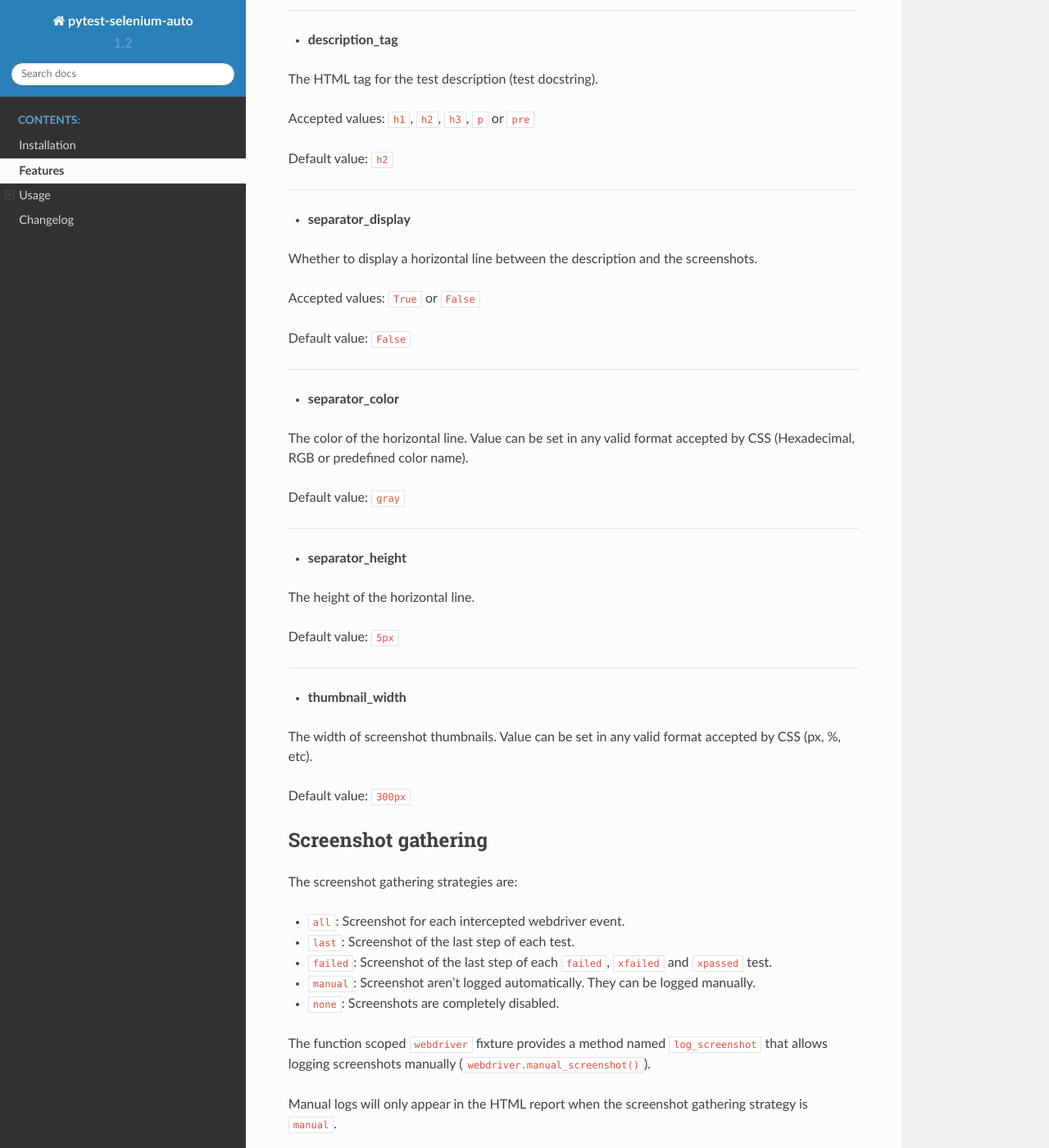
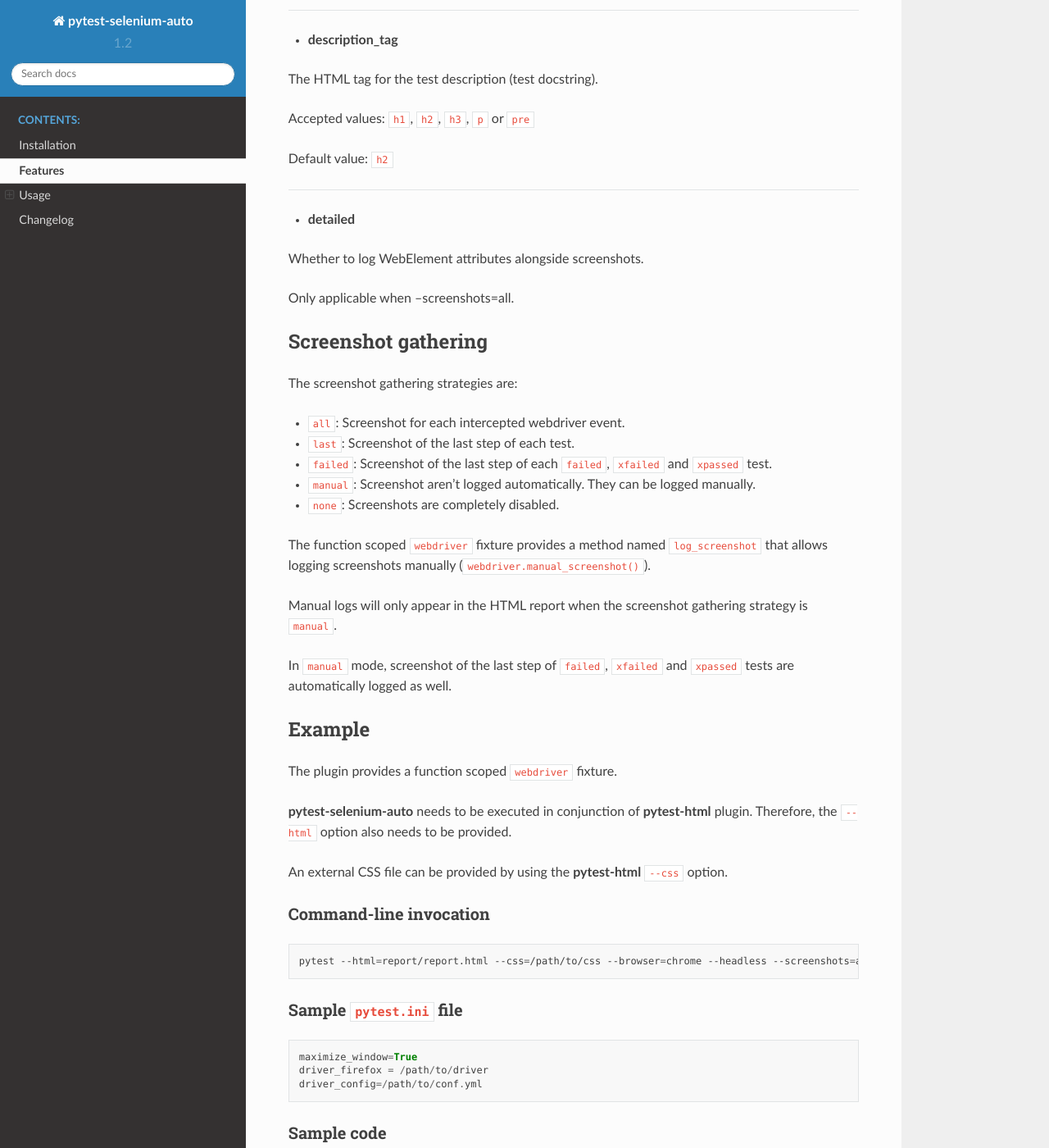
Before and after one commit to harmin-parra/pytest-selenium-auto, a Sphinx documentation site: the page built from docs/user_guide.rst, in a window 1280 px wide and 1400 px high, scrolled down 2745 px. Shown: the whole window at 82% size. Built offline with Sphinx 7.4.7 and the Read the Docs theme 2.0.0, drawn with Linux system fonts in a browser that asks for light colours; some of the changed text lies outside the part shown.

Commit message:
update documentation

```diff
--- a/docs/user_guide.rst
+++ b/docs/user_guide.rst
@@ -141,37 +141,11 @@
 
 ----
 
-* **separator_display**
+* **detailed**
 
-Whether to display a horizontal line between the description and the screenshots.
+Whether to log WebElement attributes alongside screenshots.
 
-Accepted values: ``True`` or ``False``
-
-Default value: ``False``
-
-----
-
-* **separator_color**
-
-The color of the horizontal line. Value can be set in any valid format accepted by CSS (Hexadecimal, RGB or predefined color name).
-
-Default value: ``gray``
-
-----
-
-* **separator_height**
-
-The height of the horizontal line.
-
-Default value: ``5px``
-
-----
-
-* **thumbnail_width**
-
-The width of screenshot thumbnails. Value can be set in any valid format accepted by CSS (px, %, etc).
-
-Default value: ``300px``
+Only applicable when --screenshots=all.
 
 
 Screenshot gathering
@@ -203,12 +177,15 @@
 
 **pytest-selenium-auto** needs to be executed in conjunction of **pytest-html** plugin. Therefore, the ``--html`` option also needs to be provided.
 
+An external CSS file can be provided by using the **pytest-html** ``--css`` option.
+
+
 Command-line invocation
 -----------------------
 
 .. code-block:: bash
 
-  pytest --html=report/report.html --browser=chrome --screenshots=all --headless
+  pytest --html=report/report.html --css=/path/to/css --browser=chrome --headless --screenshots=all --detailed
 
 Sample ``pytest.ini`` file
 --------------------------
@@ -235,6 +214,22 @@
       webdriver.get("https://www.selenium.dev/selenium/web/web-form.html")
       webdriver.find_element(By.NAME, 'my-text').send_keys('login')
       webdriver.find_element(By.NAME, 'my-password').send_keys('password')
+
+
+* With manual screenshot logging
+
+  def test_sample(webdriver):
+      """
+      My first awesome test
+      We do a lot of awesome stuff here
+
+      check it out
+      """
+
+      webdriver.get("https://www.selenium.dev/selenium/web/web-form.html")
+      webdriver.find_element(By.NAME, 'my-text').send_keys('login')
+      webdriver.find_element(By.NAME, 'my-password').send_keys('password')
+      webdriver.log_screenshot("Fill in authentication form")
 
 
 Sample YAML file configurations
```
Also changed, not shown: other parts of docs/user_guide.rst (+2 -0 lines), docs/changelog.rst (+8 -0 lines), docs/installation.rst (+0 -10 lines).
